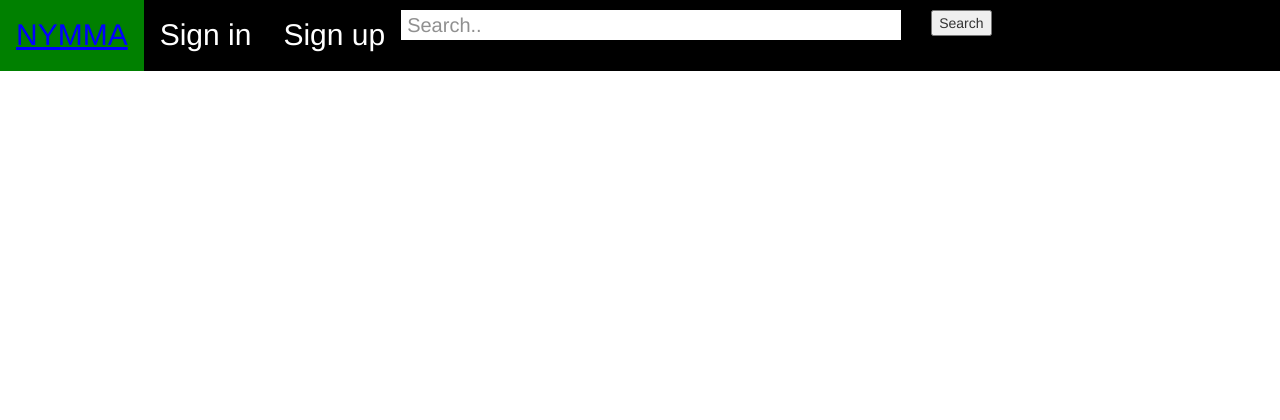
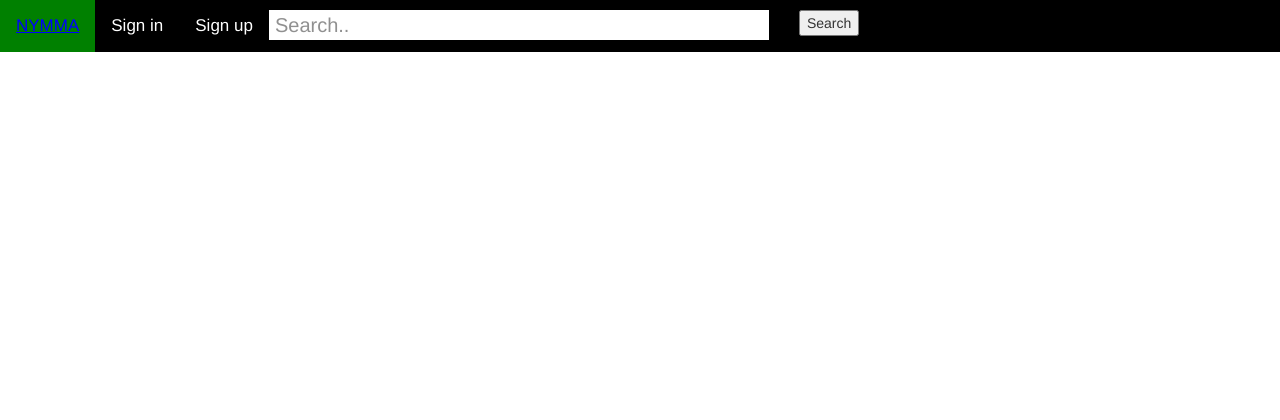
Before and after one commit to yasminemohamedsalah/MarketPlace, a PHP site: page /Home.php in a window 1280 px wide; the page is wider, and only the part inside the window is pictured. Shown: the top 420 px of that part. Run offline with PHP 8.4, Linux system fonts and the light colour scheme.

Commit message:
Update menu.css

```diff
--- a/menu.css
+++ b/menu.css
@@ -18,7 +18,7 @@ body{
 	text-align: center;
 	padding: 14px 16px;
 	text-decoration: none;
-	font-size: 30px;
+	font-size: 17px;
 }
 .topnav a:hover{
 	background-color: green;
```
